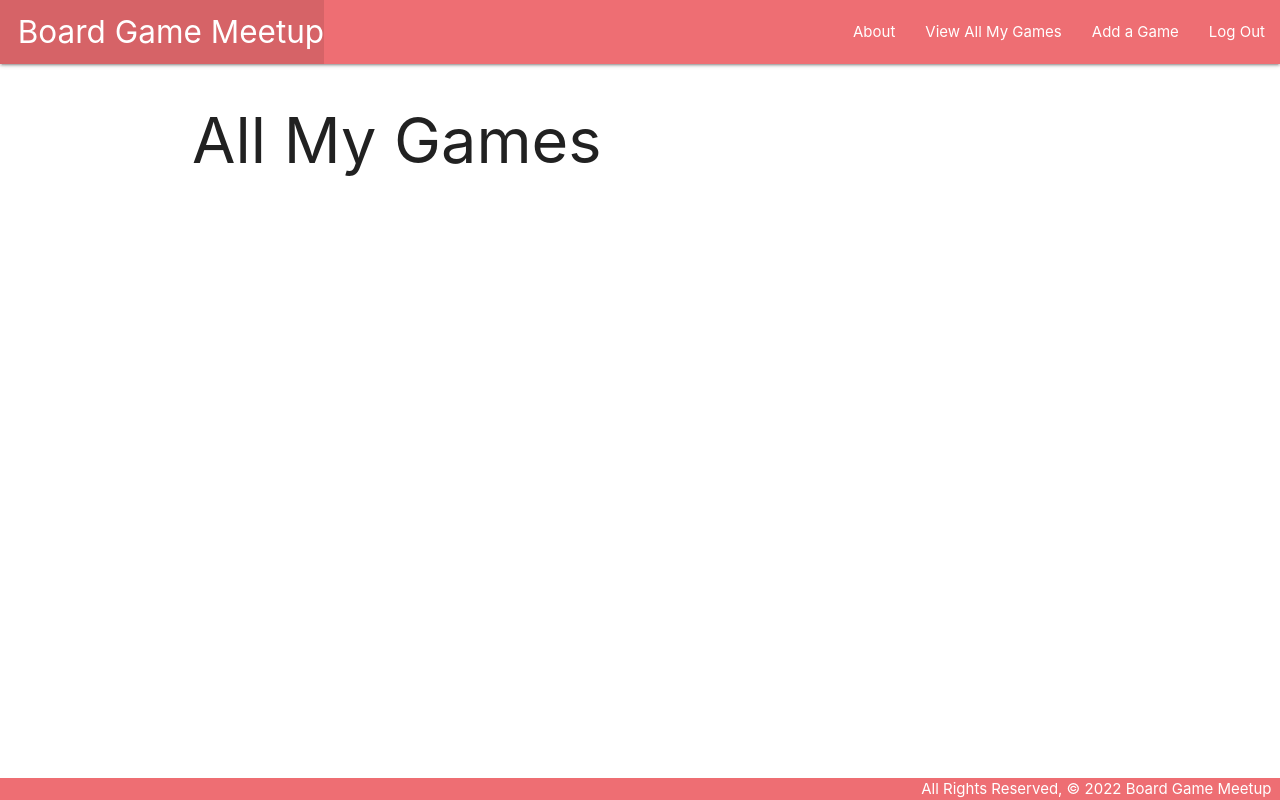
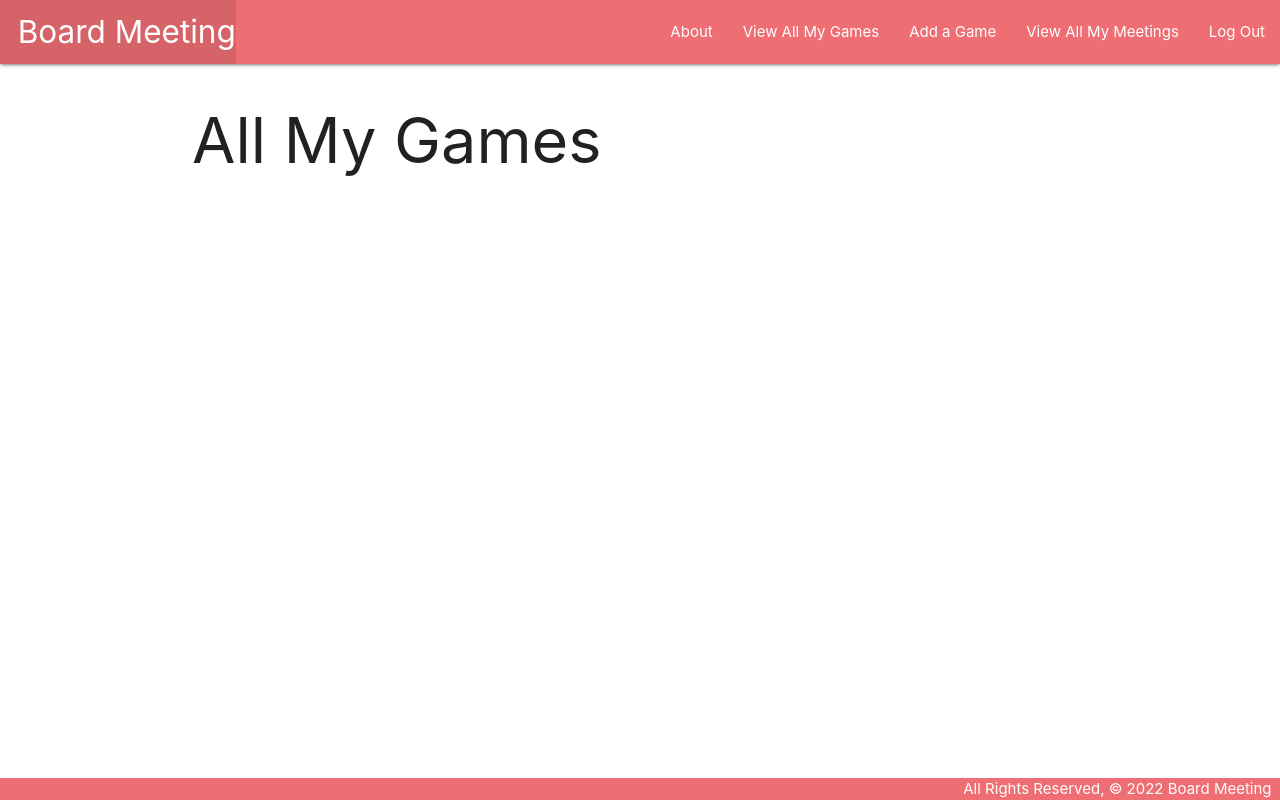
Before and after one commit to masomaster/board-game-meetup, a Django app: page /games/ in a window 1280 px wide. Run offline with Django 4.2, Linux system fonts and the light colour scheme; the visitor is signed in with stand-in values (Sample User, id 1); data that the repository does not hold is empty.

Commit message:
create Meeting model, add views

```diff
--- a/main_app/templates/base.html
+++ b/main_app/templates/base.html
@@ -6,7 +6,7 @@
   <meta charset="UTF-8">
   <meta name="viewport" content="width=device-width, initial-scale=1.0">
   <meta http-equiv="X-UA-Compatible" content="ie=edge">
-  <title>Board Game Meetup</title>
+  <title>Board Meeting</title>
   <link rel="stylesheet" href="https://cdnjs.cloudflare.com/ajax/libs/materialize/1.0.0/css/materialize.min.css">
   <link rel="stylesheet" type="text/css" href="{% static 'css/style.css' %}">
 </head>
@@ -15,13 +15,14 @@
     <nav>
       <div class="nav-wrapper">
         <ul>
-          <li><a href="/" class="left brand-logo">&nbsp;&nbsp;Board Game Meetup</a></li>
+          <li><a href="/" class="left brand-logo">&nbsp;&nbsp;Board Meeting</a></li>
         </ul>
         <ul class="right">
           <li><a href="/about">About</a></li>
           {% if user.is_authenticated %}
             <li><a href="/games">View All My Games</a></li>
             <li><a href="{% url 'games_create' %}">Add a Game</a></li>
+            <li><a href="/meetings">View All My Meetings</a></li>
             <li><a href="{% url 'logout' %}">Log Out</a></li>
           {% else %}
             <li><a href="{% url 'signup' %}">Sign Up</a></li>
@@ -36,7 +37,7 @@
     {% endblock %}
   </main>
   <footer class="page-footer">
-    <div class="right">All Rights Reserved, &copy; 2022 Board Game Meetup &nbsp;</div>
+    <div class="right">All Rights Reserved, &copy; 2022 Board Meeting &nbsp;</div>
   </footer>
 </body>
 </html>
--- a/main_app/urls.py
+++ b/main_app/urls.py
@@ -10,5 +10,5 @@ urlpatterns = [
     path('games/create/', views.GameCreate.as_view(), name='games_create'),
     path('games/<int:pk>/update/', views.GameUpdate.as_view(), name='games_update'),
     path('games/<int:pk>/delete/', views.GameDelete.as_view(), name='games_delete'),
-
+    path('meetings/', views.MeetingList.as_view(), name='meetings_index')
 ]
--- a/main_app/views.py
+++ b/main_app/views.py
@@ -1,15 +1,14 @@
+from types import MethodType
 from django.shortcuts import redirect, render
 from django.contrib.auth import login
 from django.contrib.auth.forms import UserCreationForm
 from django.contrib.auth.decorators import login_required
 from django.views.generic.edit import  CreateView, UpdateView, DeleteView
+from django.views.generic import ListView, DetailView
 from django.contrib.auth.mixins import LoginRequiredMixin
 
 
-
-from django.views.generic import ListView
-
-from .models import Game
+from .models import Game, Meeting
 
 # Create your views here.
 def home(request):
@@ -59,3 +58,17 @@ class GameUpdate(LoginRequiredMixin, UpdateView):
 class GameDelete(LoginRequiredMixin, DeleteView):
   model = Game
   success_url = '/games/'
+
+class MeetingList(LoginRequiredMixin, ListView):
+  model = Meeting
+
+class MeetingDetail(LoginRequiredMixin, DetailView):
+  model = Meeting
+
+class MeetingCreate(LoginRequiredMixin, CreateView):
+  model = Meeting
+  fields = '__all__'
+
+class MeetingUpdate(LoginRequiredMixin, UpdateView):
+  model = Meeting
+  fields = ['name', 'date', 'location', 'min_ppl', 'max_ppl']
```
Also changed, not shown: main_app/models.py (+16 -0 lines), main_app/migrations/0005_meeting.py (added).
